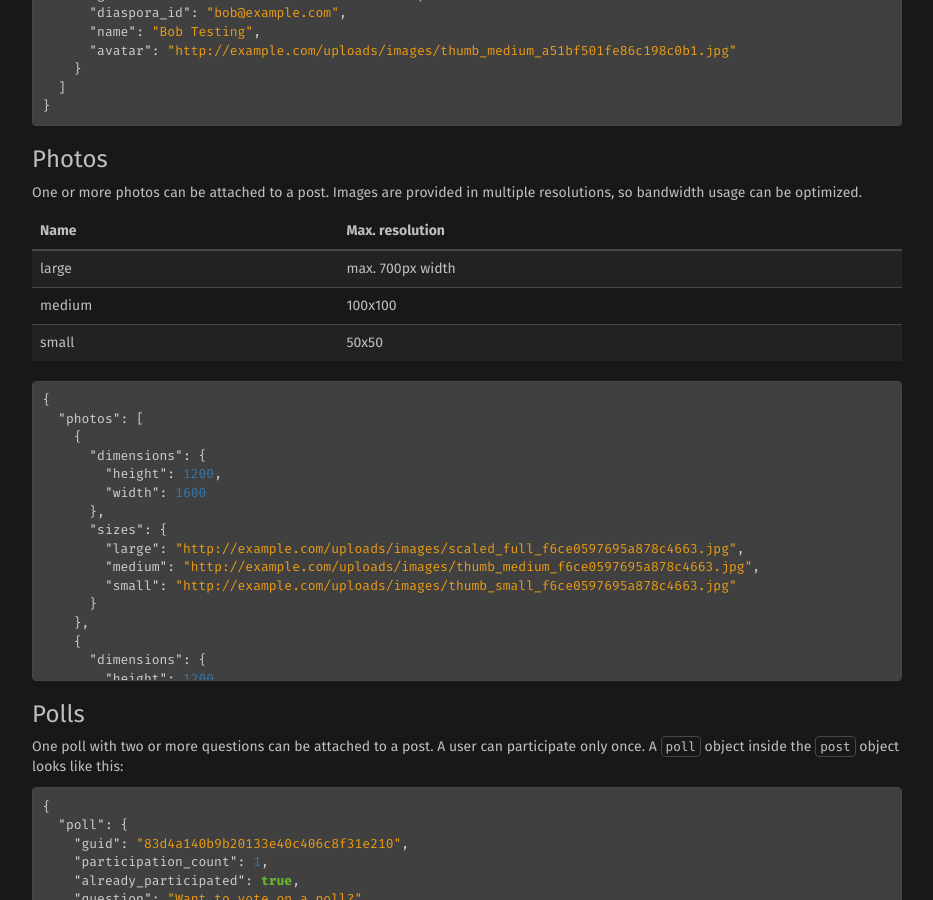
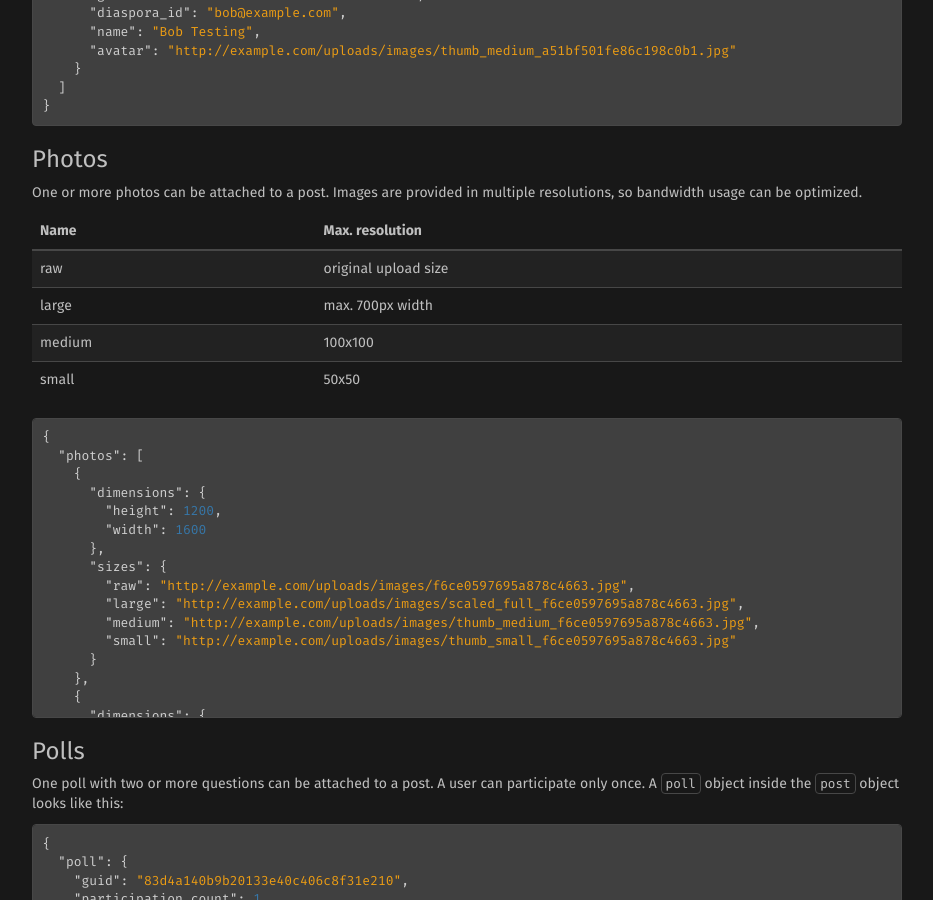
Before and after one commit to diaspora/api-documentation, a Jekyll site: the page built from _routes/posts.md, in a window 1280 px wide and 900 px high, scrolled down 1086 px. Shown: the whole window, without its empty margins (323-1256 px from the left). Built offline with Jekyll 4.4.1, drawn with Linux system fonts in a browser that asks for light colours.

Commit message:
Add raw image file to Photo responses.

```diff
--- a/_routes/posts.md
+++ b/_routes/posts.md
@@ -56,11 +56,12 @@ Mentioned people will be included in a separate array for advanced displaying. A
 
 One or more photos can be attached to a post. Images are provided in multiple resolutions, so bandwidth usage can be optimized.
 
-| Name   | Max. resolution  |
-| ------ | ---------------- |
-| large  | max. 700px width |
-| medium | 100x100          |
-| small  | 50x50            |
+| Name   | Max. resolution      |
+| ------ | -------------------- |
+| raw    | original upload size |
+| large  | max. 700px width     |
+| medium | 100x100              |
+| small  | 50x50                |
 
 ~~~json
 {
@@ -71,6 +72,7 @@ One or more photos can be attached to a post. Images are provided in multiple re
         "width": 1600
       },
       "sizes": {
+        "raw": "http://example.com/uploads/images/f6ce0597695a878c4663.jpg",
         "large": "http://example.com/uploads/images/scaled_full_f6ce0597695a878c4663.jpg",
         "medium": "http://example.com/uploads/images/thumb_medium_f6ce0597695a878c4663.jpg",
         "small": "http://example.com/uploads/images/thumb_small_f6ce0597695a878c4663.jpg"
@@ -82,6 +84,7 @@ One or more photos can be attached to a post. Images are provided in multiple re
         "width": 1600
       },
       "sizes": {
+        "raw": "http://example.com/uploads/images/c384f99eda7f19dfe78c.jpg",
         "large": "http://example.com/uploads/images/scaled_full_c384f99eda7f19dfe78c.jpg",
         "medium": "http://example.com/uploads/images/thumb_medium_c384f99eda7f19dfe78c.jpg",
         "small": "http://example.com/uploads/images/thumb_small_c384f99eda7f19dfe78c.jpg"
```
Also changed, not shown: _routes/photos.md (+4 -0 lines), _routes/users.md (+2 -0 lines).
